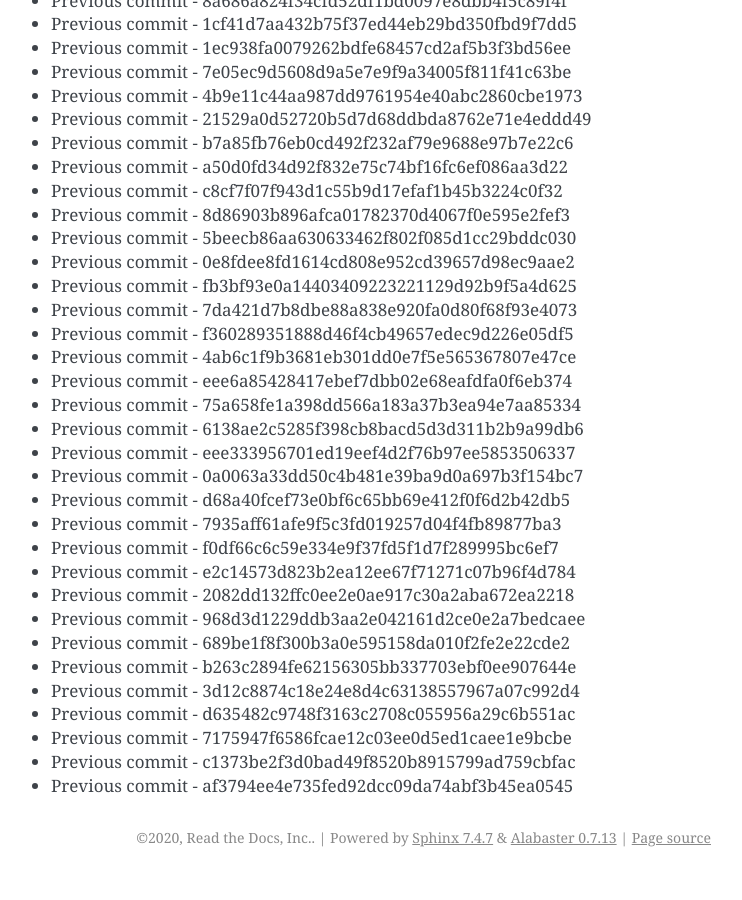
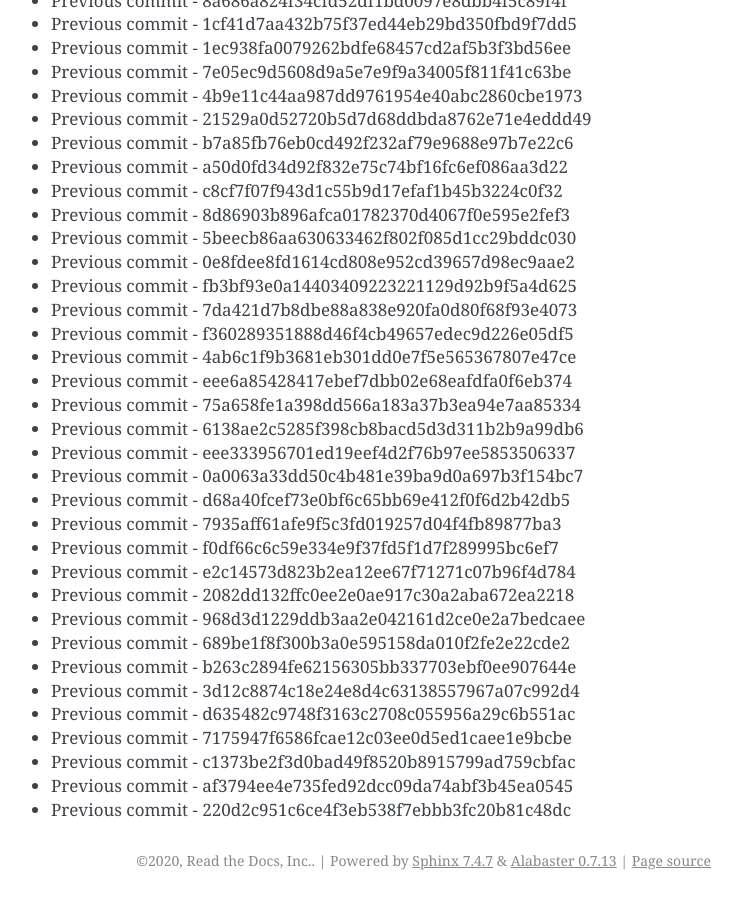
Before and after one commit to readthedocs/rtd-git-stresstest, a Sphinx documentation site: the page built from docs/updates.rst, in a window 1280 px wide and 900 px high, scrolled down 31353 px. Shown: the whole window, without its empty margins (399-1141 px from the left). Built offline with Sphinx 7.4.7, drawn with Linux system fonts in a browser that asks for light colours; before the commit the page ends 32230 px from its top, so only the background shows below that.

Commit message:
Generating commit from previous: 220d2c951c6ce4f3eb538f7ebbb3fc20b81c48dc

```diff
--- a/docs/updates.rst
+++ b/docs/updates.rst
@@ -1349,3 +1349,4 @@ It can be tested for any performance characteristics.
 * Previous commit - 7175947f6586fcae12c03ee0d5ed1caee1e9bcbe
 * Previous commit - c1373be2f3d0bad49f8520b8915799ad759cbfac
 * Previous commit - af3794ee4e735fed92dcc09da74abf3b45ea0545
+* Previous commit - 220d2c951c6ce4f3eb538f7ebbb3fc20b81c48dc
```
